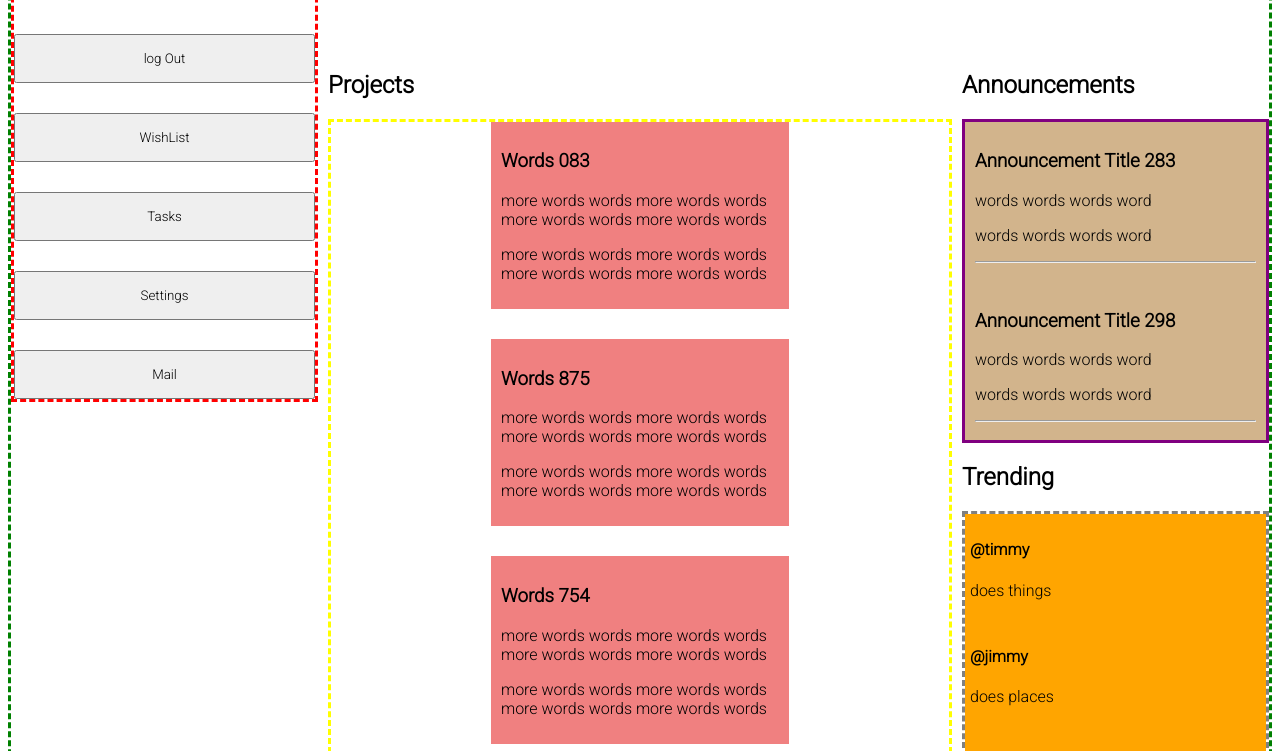
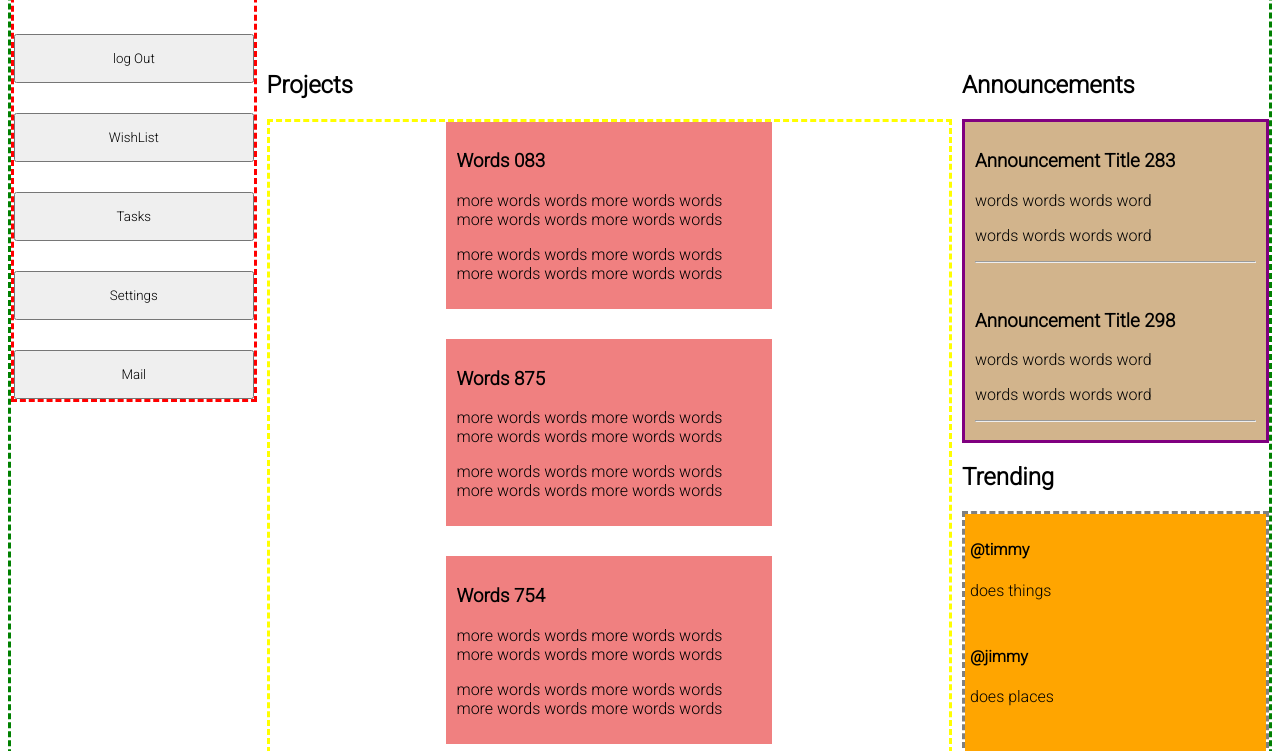
Before and after one commit to threebarber/admindash, a plain HTML site: page index.html in a window 1280 px wide. Shown: the part 238-989 px from the top of the page. Drawn offline with Linux system fonts and the light colour scheme.

Commit message:
nav track adjustments

```diff
--- a/styles.css
+++ b/styles.css
@@ -5,7 +5,7 @@
 }
 
 .container {  display: grid;
-    grid-template-columns: 1fr 1fr 1fr 1fr;
+    grid-template-columns: 0.8fr 1.2fr 1fr 1fr;
     grid-template-rows: 0.5fr 1.5fr 1fr;
     gap: 10px 10px;
     grid-auto-flow: row;
```
